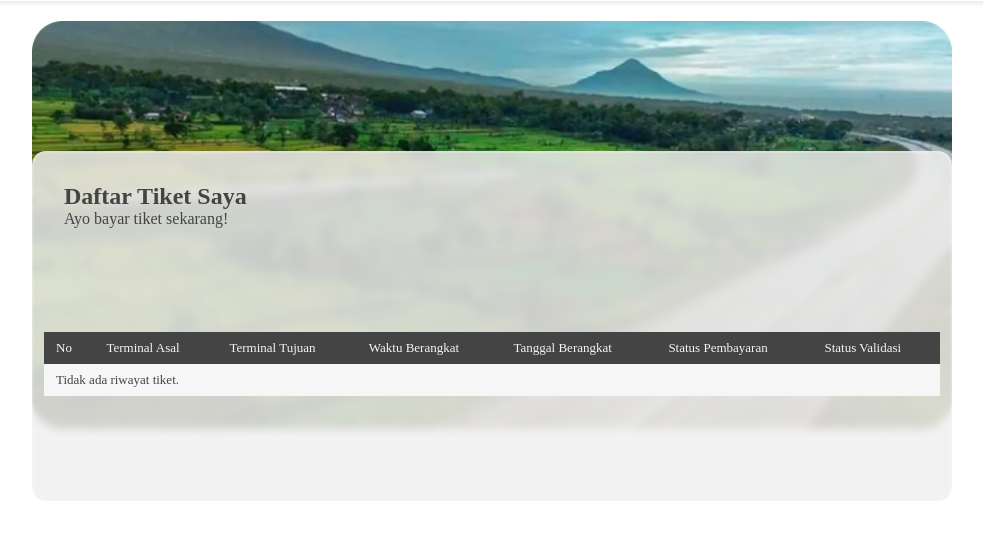
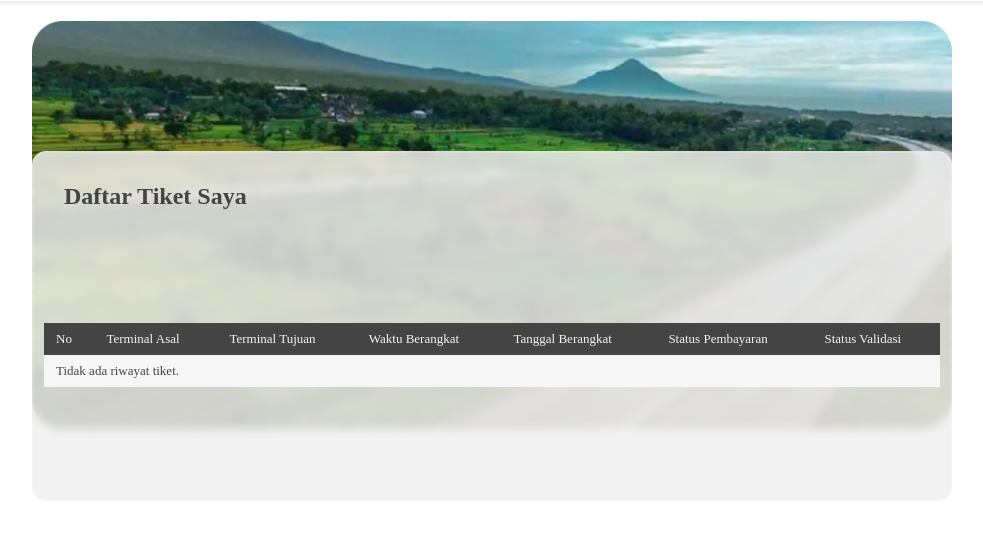
Before and after one commit to yusufnatann/Kliket10, a PHP site: page /riwayat.php in a window 1280 px wide. Shown: the part 69-610 px from the top of the page, without its empty margins (148-1131 px from the left). Run offline with PHP 8.4, Linux system fonts and the light colour scheme; the visitor is signed in with stand-in values (Sample User, id 1); data comes from the database, SQL or seed files in the repository; some libraries are stand-ins or nearby versions.

Commit message:
header di riwayat(hapus ayo bayar)

```diff
--- a/riwayat.php
+++ b/riwayat.php
@@ -37,7 +37,7 @@ $tiketResult = $stmt->get_result();
     <div class="boxs">
         <div class="boxxs">
             <h1 class="pesan-title">Daftar Tiket Saya</h1>
-            <p class="pesan-sub">Ayo bayar tiket sekarang!</p>
+            <p class="pesan-sub"> </p>
         </div>
         <!-- Tabel disini -->
         <div class="table-container">
```
